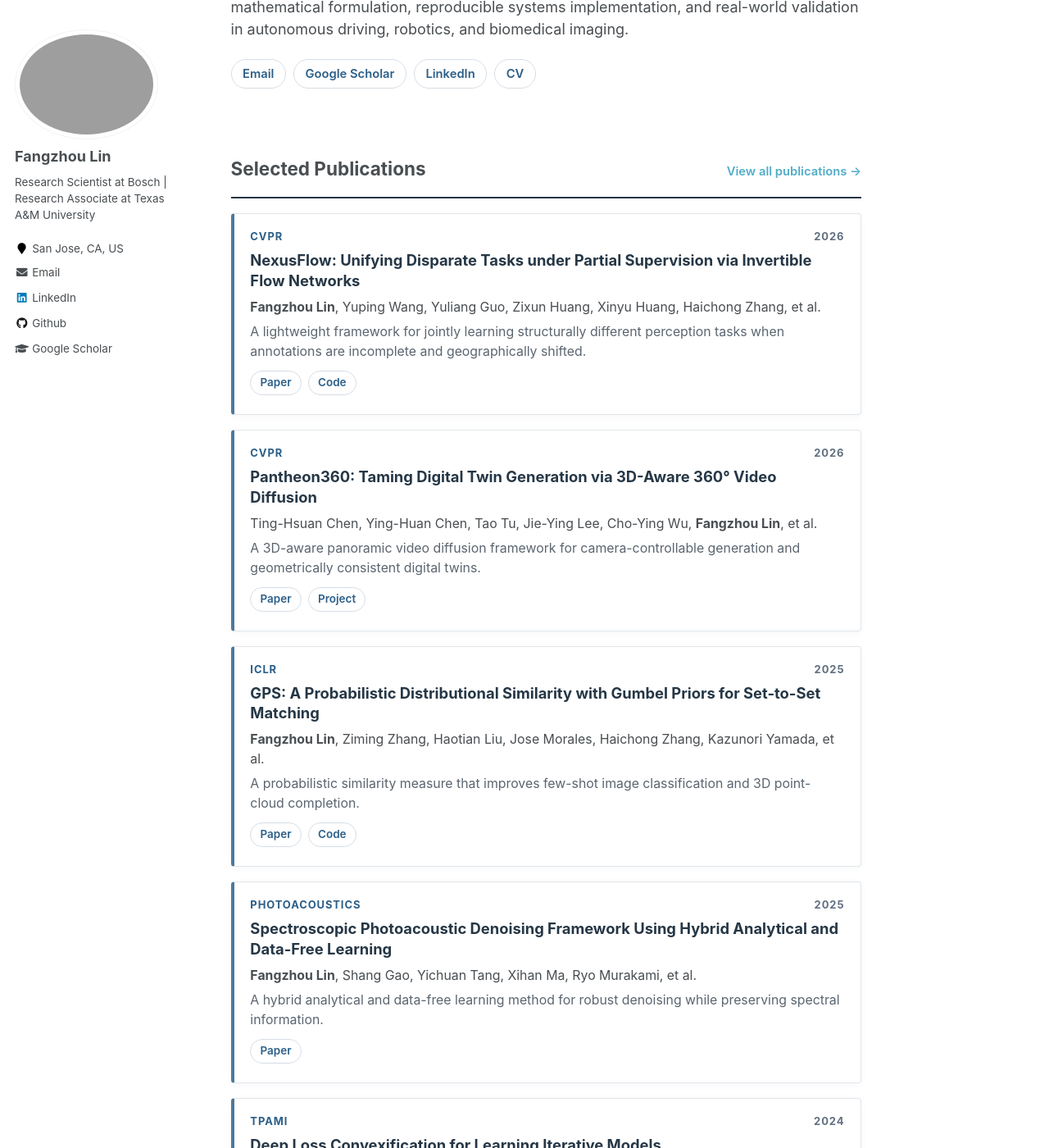
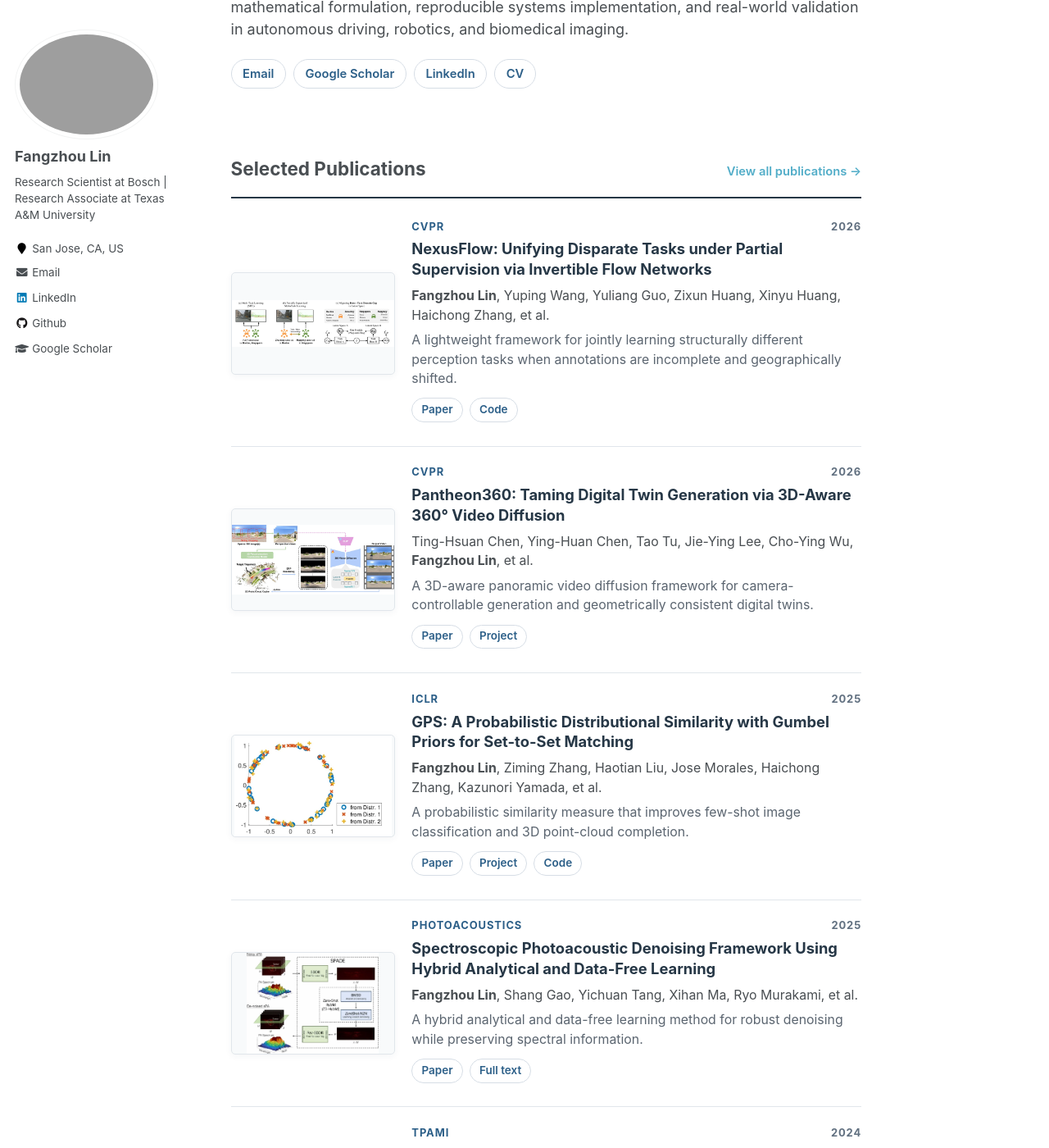
Before and after one commit to ark1234/ark1234.github.io, a Jekyll site: the page built from _pages/about.md, in a window 1280 px wide and 1400 px high, scrolled down 324 px. Shown: the whole window at 82% size. Built offline with Jekyll 4.4.1, drawn with Linux system fonts in a browser that asks for light colours.

Commit message:
Add publication thumbnails and links

```diff
--- a/_pages/about.md
+++ b/_pages/about.md
@@ -26,67 +26,107 @@ My research develops learning-based perception, predictive world models and plan
   </div>
 
   <article class="publication-card">
-    <div class="publication-meta"><span>CVPR</span><time>2026</time></div>
-    <h3><a href="https://openaccess.thecvf.com/content/CVPR2026/html/Lin_NexusFlow_Unifying_Disparate_Tasks_under_Partial_Supervision_via_Invertible_Flow_CVPR_2026_paper.html">NexusFlow: Unifying Disparate Tasks under Partial Supervision via Invertible Flow Networks</a></h3>
-    <p><strong>Fangzhou Lin</strong>, Yuping Wang, Yuliang Guo, Zixun Huang, Xinyu Huang, Haichong Zhang, et al.</p>
-    <p class="publication-summary">A lightweight framework for jointly learning structurally different perception tasks when annotations are incomplete and geographically shifted.</p>
-    <p class="publication-actions"><a href="https://openaccess.thecvf.com/content/CVPR2026/html/Lin_NexusFlow_Unifying_Disparate_Tasks_under_Partial_Supervision_via_Invertible_Flow_CVPR_2026_paper.html">Paper</a><a href="https://github.com/ark1234/NexusFlow">Code</a></p>
+    <a class="publication-figure" href="https://openaccess.thecvf.com/content/CVPR2026/html/Lin_NexusFlow_Unifying_Disparate_Tasks_under_Partial_Supervision_via_Invertible_Flow_CVPR_2026_paper.html" aria-label="Open the NexusFlow paper">
+      <img src="/images/publications/nexusflow.webp" alt="NexusFlow problem setup for partially supervised multi-task learning" loading="lazy" decoding="async">
+    </a>
+    <div class="publication-content">
+      <div class="publication-meta"><span>CVPR</span><time>2026</time></div>
+      <h3><a href="https://openaccess.thecvf.com/content/CVPR2026/html/Lin_NexusFlow_Unifying_Disparate_Tasks_under_Partial_Supervision_via_Invertible_Flow_CVPR_2026_paper.html">NexusFlow: Unifying Disparate Tasks under Partial Supervision via Invertible Flow Networks</a></h3>
+      <p><strong>Fangzhou Lin</strong>, Yuping Wang, Yuliang Guo, Zixun Huang, Xinyu Huang, Haichong Zhang, et al.</p>
+      <p class="publication-summary">A lightweight framework for jointly learning structurally different perception tasks when annotations are incomplete and geographically shifted.</p>
+      <p class="publication-actions"><a href="https://openaccess.thecvf.com/content/CVPR2026/html/Lin_NexusFlow_Unifying_Disparate_Tasks_under_Partial_Supervision_via_Invertible_Flow_CVPR_2026_paper.html">Paper</a><a href="https://github.com/ark1234/NexusFlow">Code</a></p>
+    </div>
   </article>
 
   <article class="publication-card">
-    <div class="publication-meta"><span>CVPR</span><time>2026</time></div>
-    <h3><a href="https://openaccess.thecvf.com/content/CVPR2026/html/Chen_Pantheon360_Taming_Digital_Twin_Generation_via_3D-Aware_360deg_Video_Diffusion_CVPR_2026_paper.html">Pantheon360: Taming Digital Twin Generation via 3D-Aware 360&deg; Video Diffusion</a></h3>
-    <p>Ting-Hsuan Chen, Ying-Huan Chen, Tao Tu, Jie-Ying Lee, Cho-Ying Wu, <strong>Fangzhou Lin</strong>, et al.</p>
-    <p class="publication-summary">A 3D-aware panoramic video diffusion framework for camera-controllable generation and geometrically consistent digital twins.</p>
-    <p class="publication-actions"><a href="https://openaccess.thecvf.com/content/CVPR2026/html/Chen_Pantheon360_Taming_Digital_Twin_Generation_via_3D-Aware_360deg_Video_Diffusion_CVPR_2026_paper.html">Paper</a><a href="https://koi953215.github.io/pantheon360_page/">Project</a></p>
+    <a class="publication-figure" href="https://koi953215.github.io/pantheon360_page/" aria-label="Open the Pantheon360 project page">
+      <img src="/images/publications/pantheon360.webp" alt="Pantheon360 pipeline for 3D-aware panoramic video diffusion" loading="lazy" decoding="async">
+    </a>
+    <div class="publication-content">
+      <div class="publication-meta"><span>CVPR</span><time>2026</time></div>
+      <h3><a href="https://openaccess.thecvf.com/content/CVPR2026/html/Chen_Pantheon360_Taming_Digital_Twin_Generation_via_3D-Aware_360deg_Video_Diffusion_CVPR_2026_paper.html">Pantheon360: Taming Digital Twin Generation via 3D-Aware 360&deg; Video Diffusion</a></h3>
+      <p>Ting-Hsuan Chen, Ying-Huan Chen, Tao Tu, Jie-Ying Lee, Cho-Ying Wu, <strong>Fangzhou Lin</strong>, et al.</p>
+      <p class="publication-summary">A 3D-aware panoramic video diffusion framework for camera-controllable generation and geometrically consistent digital twins.</p>
+      <p class="publication-actions"><a href="https://openaccess.thecvf.com/content/CVPR2026/html/Chen_Pantheon360_Taming_Digital_Twin_Generation_via_3D-Aware_360deg_Video_Diffusion_CVPR_2026_paper.html">Paper</a><a href="https://koi953215.github.io/pantheon360_page/">Project</a></p>
+    </div>
   </article>
 
   <article class="publication-card">
-    <div class="publication-meta"><span>ICLR</span><time>2025</time></div>
-    <h3><a href="https://gpsprojpage.github.io/">GPS: A Probabilistic Distributional Similarity with Gumbel Priors for Set-to-Set Matching</a></h3>
-    <p><strong>Fangzhou Lin</strong>, Ziming Zhang, Haotian Liu, Jose Morales, Haichong Zhang, Kazunori Yamada, et al.</p>
-    <p class="publication-summary">A probabilistic similarity measure that improves few-shot image classification and 3D point-cloud completion.</p>
-    <p class="publication-actions"><a href="https://proceedings.iclr.cc/paper_files/paper/2025/file/637a456d89289769ac1ab29617ef7213-Paper-Conference.pdf">Paper</a><a href="https://github.com/ark1234/ICLR2025-GPS">Code</a></p>
+    <a class="publication-figure" href="https://gpsprojpage.github.io/" aria-label="Open the GPS project page">
+      <img src="/images/publications/gps.webp" alt="GPS set-to-set matching example with samples from two distributions" loading="lazy" decoding="async">
+    </a>
+    <div class="publication-content">
+      <div class="publication-meta"><span>ICLR</span><time>2025</time></div>
+      <h3><a href="https://gpsprojpage.github.io/">GPS: A Probabilistic Distributional Similarity with Gumbel Priors for Set-to-Set Matching</a></h3>
+      <p><strong>Fangzhou Lin</strong>, Ziming Zhang, Haotian Liu, Jose Morales, Haichong Zhang, Kazunori Yamada, et al.</p>
+      <p class="publication-summary">A probabilistic similarity measure that improves few-shot image classification and 3D point-cloud completion.</p>
+      <p class="publication-actions"><a href="https://proceedings.iclr.cc/paper_files/paper/2025/file/637a456d89289769ac1ab29617ef7213-Paper-Conference.pdf">Paper</a><a href="https://gpsprojpage.github.io/">Project</a><a href="https://github.com/ark1234/ICLR2025-GPS">Code</a></p>
+    </div>
   </article>
 
   <article class="publication-card">
-    <div class="publication-meta"><span>Photoacoustics</span><time>2025</time></div>
-    <h3><a href="https://doi.org/10.1016/j.pacs.2025.100729">Spectroscopic Photoacoustic Denoising Framework Using Hybrid Analytical and Data-Free Learning</a></h3>
-    <p><strong>Fangzhou Lin</strong>, Shang Gao, Yichuan Tang, Xihan Ma, Ryo Murakami, et al.</p>
-    <p class="publication-summary">A hybrid analytical and data-free learning method for robust denoising while preserving spectral information.</p>
-    <p class="publication-actions"><a href="https://doi.org/10.1016/j.pacs.2025.100729">Paper</a></p>
+    <a class="publication-figure" href="https://doi.org/10.1016/j.pacs.2025.100729" aria-label="Open the SPADE paper">
+      <img src="/images/publications/spade.webp" alt="SPADE graphical abstract for spectroscopic photoacoustic denoising" loading="lazy" decoding="async">
+    </a>
+    <div class="publication-content">
+      <div class="publication-meta"><span>Photoacoustics</span><time>2025</time></div>
+      <h3><a href="https://doi.org/10.1016/j.pacs.2025.100729">Spectroscopic Photoacoustic Denoising Framework Using Hybrid Analytical and Data-Free Learning</a></h3>
+      <p><strong>Fangzhou Lin</strong>, Shang Gao, Yichuan Tang, Xihan Ma, Ryo Murakami, et al.</p>
+      <p class="publication-summary">A hybrid analytical and data-free learning method for robust denoising while preserving spectral information.</p>
+      <p class="publication-actions"><a href="https://doi.org/10.1016/j.pacs.2025.100729">Paper</a><a href="https://pmc.ncbi.nlm.nih.gov/articles/PMC12098154/">Full text</a></p>
+    </div>
   </article>
 
   <article class="publication-card">
-    <div class="publication-meta"><span>TPAMI</span><time>2024</time></div>
-    <h3><a href="https://doi.org/10.1109/TPAMI.2024.3509860">Deep Loss Convexification for Learning Iterative Models</a></h3>
-    <p>Ziming Zhang, Yuping Shao, Yiqing Zhang, <strong>Fangzhou Lin</strong>, Haichong Zhang, Elke Rundensteiner</p>
-    <p class="publication-summary">A learning framework that reshapes test-time loss landscapes to improve convergence in iterative models.</p>
-    <p class="publication-actions"><a href="https://doi.org/10.1109/TPAMI.2024.3509860">Paper</a></p>
+    <a class="publication-figure" href="https://doi.org/10.1109/TPAMI.2024.3509860" aria-label="Open the Deep Loss Convexification paper">
+      <img src="/images/publications/deep-loss-convexification.webp" alt="Deep Loss Convexification illustration of reshaped loss landscapes" loading="lazy" decoding="async">
+    </a>
+    <div class="publication-content">
+      <div class="publication-meta"><span>TPAMI</span><time>2024</time></div>
+      <h3><a href="https://doi.org/10.1109/TPAMI.2024.3509860">Deep Loss Convexification for Learning Iterative Models</a></h3>
+      <p>Ziming Zhang, Yuping Shao, Yiqing Zhang, <strong>Fangzhou Lin</strong>, Haichong Zhang, Elke Rundensteiner</p>
+      <p class="publication-summary">A learning framework that reshapes test-time loss landscapes to improve convergence in iterative models.</p>
+      <p class="publication-actions"><a href="https://doi.org/10.1109/TPAMI.2024.3509860">Paper</a><a href="https://arxiv.org/abs/2411.10649">arXiv</a></p>
+    </div>
   </article>
 
   <article class="publication-card">
-    <div class="publication-meta"><span>IROS Oral</span><time>2024</time></div>
-    <h3><a href="https://arxiv.org/abs/2409.06171">Loss Distillation via Gradient Matching for Point Cloud Completion with Weighted Chamfer Distance</a></h3>
-    <p><strong>Fangzhou Lin</strong>, Haotian Liu, Haoying Zhou, Songlin Hou, Kazunori Yamada, et al.</p>
-    <p class="publication-summary">A parameter-free loss-search approach that distills strong geometric objectives through gradient matching.</p>
-    <p class="publication-actions"><a href="https://arxiv.org/abs/2409.06171">Paper</a><a href="https://github.com/ark1234/IROS2024-LossDistillationWeightedCD">Code</a></p>
+    <a class="publication-figure" href="https://arxiv.org/abs/2409.06171" aria-label="Open the Loss Distillation paper">
+      <img src="/images/publications/loss-distillation.webp" alt="Gradient weight distributions used in Loss Distillation" loading="lazy" decoding="async">
+    </a>
+    <div class="publication-content">
+      <div class="publication-meta"><span>IROS Oral</span><time>2024</time></div>
+      <h3><a href="https://arxiv.org/abs/2409.06171">Loss Distillation via Gradient Matching for Point Cloud Completion with Weighted Chamfer Distance</a></h3>
+      <p><strong>Fangzhou Lin</strong>, Haotian Liu, Haoying Zhou, Songlin Hou, Kazunori Yamada, et al.</p>
+      <p class="publication-summary">A parameter-free loss-search approach that distills strong geometric objectives through gradient matching.</p>
+      <p class="publication-actions"><a href="https://arxiv.org/abs/2409.06171">Paper</a><a href="https://github.com/ark1234/IROS2024-LossDistillationWeightedCD">Code</a></p>
+    </div>
   </article>
 
   <article class="publication-card">
-    <div class="publication-meta"><span>NeurIPS</span><time>2023</time></div>
-    <h3><a href="https://proceedings.neurips.cc/paper_files/paper/2023/file/f2ea1943896474b7cd9796b93e526f6f-Paper-Conference.pdf">InfoCD: A Contrastive Chamfer Distance Loss for Point Cloud Completion</a></h3>
-    <p><strong>Fangzhou Lin</strong>, Yun Yue, Ziming Zhang, Songlin Hou, Kazunori Yamada, et al.</p>
-    <p class="publication-summary">A contrastive geometric objective that improves point-cloud completion across common architectures and benchmarks.</p>
-    <p class="publication-actions"><a href="https://proceedings.neurips.cc/paper_files/paper/2023/file/f2ea1943896474b7cd9796b93e526f6f-Paper-Conference.pdf">Paper</a><a href="https://github.com/ark1234/NeurIPS2023-InfoCD">Code</a></p>
+    <a class="publication-figure" href="https://proceedings.neurips.cc/paper_files/paper/2023/file/f2ea1943896474b7cd9796b93e526f6f-Paper-Conference.pdf" aria-label="Open the InfoCD paper">
+      <img src="/images/publications/infocd.webp" alt="InfoCD comparison across Gaussian distribution distances" loading="lazy" decoding="async">
+    </a>
+    <div class="publication-content">
+      <div class="publication-meta"><span>NeurIPS</span><time>2023</time></div>
+      <h3><a href="https://proceedings.neurips.cc/paper_files/paper/2023/file/f2ea1943896474b7cd9796b93e526f6f-Paper-Conference.pdf">InfoCD: A Contrastive Chamfer Distance Loss for Point Cloud Completion</a></h3>
+      <p><strong>Fangzhou Lin</strong>, Yun Yue, Ziming Zhang, Songlin Hou, Kazunori Yamada, et al.</p>
+      <p class="publication-summary">A contrastive geometric objective that improves point-cloud completion across common architectures and benchmarks.</p>
+      <p class="publication-actions"><a href="https://proceedings.neurips.cc/paper_files/paper/2023/file/f2ea1943896474b7cd9796b93e526f6f-Paper-Conference.pdf">Paper</a><a href="https://github.com/ark1234/NeurIPS2023-InfoCD">Code</a></p>
+    </div>
   </article>
 
   <article class="publication-card">
-    <div class="publication-meta"><span>ICCV</span><time>2023</time></div>
-    <h3><a href="https://openaccess.thecvf.com/content/ICCV2023/html/Lin_Hyperbolic_Chamfer_Distance_for_Point_Cloud_Completion_ICCV_2023_paper.html">Hyperbolic Chamfer Distance for Point Cloud Completion</a></h3>
-    <p><strong>Fangzhou Lin</strong>, Yun Yue, Songlin Hou, Xuechu Yu, Yajun Xu, Kazunori Yamada, Ziming Zhang</p>
-    <p class="publication-summary">A simple hyperbolic-space distance that reduces outlier sensitivity and improves reconstructed surface quality.</p>
-    <p class="publication-actions"><a href="https://openaccess.thecvf.com/content/ICCV2023/html/Lin_Hyperbolic_Chamfer_Distance_for_Point_Cloud_Completion_ICCV_2023_paper.html">Paper</a><a href="https://github.com/ark1234/ICCV2023-HyperCD">Code</a></p>
+    <a class="publication-figure" href="https://openaccess.thecvf.com/content/ICCV2023/html/Lin_Hyperbolic_Chamfer_Distance_for_Point_Cloud_Completion_ICCV_2023_paper.html" aria-label="Open the HyperCD paper">
+      <img src="/images/publications/hypercd.webp" alt="HyperCD point-cloud completion results across benchmark objects" loading="lazy" decoding="async">
+    </a>
+    <div class="publication-content">
+      <div class="publication-meta"><span>ICCV</span><time>2023</time></div>
+      <h3><a href="https://openaccess.thecvf.com/content/ICCV2023/html/Lin_Hyperbolic_Chamfer_Distance_for_Point_Cloud_Completion_ICCV_2023_paper.html">Hyperbolic Chamfer Distance for Point Cloud Completion</a></h3>
+      <p><strong>Fangzhou Lin</strong>, Yun Yue, Songlin Hou, Xuechu Yu, Yajun Xu, Kazunori Yamada, Ziming Zhang</p>
+      <p class="publication-summary">A simple hyperbolic-space distance that reduces outlier sensitivity and improves reconstructed surface quality.</p>
+      <p class="publication-actions"><a href="https://openaccess.thecvf.com/content/ICCV2023/html/Lin_Hyperbolic_Chamfer_Distance_for_Point_Cloud_Completion_ICCV_2023_paper.html">Paper</a><a href="https://github.com/ark1234/ICCV2023-HyperCD">Code</a></p>
+    </div>
   </article>
 </section>
 
--- a/_sass/_custom.scss
+++ b/_sass/_custom.scss
@@ -50,16 +50,57 @@
 }
 
 .publication-card {
+  display: grid;
+  grid-template-columns: minmax(175px, 26%) minmax(0, 1fr);
+  align-items: center;
+  gap: 1.15rem;
+  border: 0;
+  border-bottom: 1px solid #e1e6eb;
+  border-radius: 0;
+  margin: 0;
+  padding: 1.2rem 0;
+  box-shadow: none;
+}
+
+.publication-card:first-of-type {
+  padding-top: 0.35rem;
+}
+
+.publication-card:last-child {
+  border-bottom: 0;
+}
+
+.publication-figure {
+  display: flex;
+  align-items: center;
+  justify-content: center;
+  width: 100%;
+  aspect-ratio: 16 / 10;
+  overflow: hidden;
   border: 1px solid #e1e6eb;
-  border-left: 4px solid #4f789a;
-  border-radius: 4px;
-  margin: 0 0 1rem;
-  padding: 1rem 1.1rem 0.9rem;
-  box-shadow: 0 2px 8px rgba(35, 55, 70, 0.04);
+  border-radius: 5px;
+  background: #f8fafb;
+  box-shadow: 0 2px 8px rgba(35, 55, 70, 0.05);
+}
+
+.publication-figure img {
+  width: 100%;
+  height: 100%;
+  margin: 0;
+  object-fit: contain;
+  transition: transform 0.2s ease;
+}
+
+.publication-figure:hover img {
+  transform: scale(1.025);
+}
+
+.publication-content {
+  min-width: 0;
 }
 
 .publication-card h3 {
-  margin: 0.35rem 0 0.45rem;
+  margin: 0.3rem 0 0.45rem;
   font-size: 1.02rem;
   line-height: 1.35;
 }
@@ -142,6 +183,16 @@
   }
 
   .publication-card {
-    padding: 0.9rem;
+    grid-template-columns: 1fr;
+    gap: 0.85rem;
+    padding: 1.15rem 0;
+  }
+
+  .publication-card:first-of-type {
+    padding-top: 0.4rem;
+  }
+
+  .publication-figure {
+    max-width: 28rem;
   }
 }
```
Also changed, not shown: images/publications/deep-loss-convexification.webp (added), images/publications/gps.webp (added), images/publications/hypercd.webp (added), images/publications/infocd.webp (added), images/publications/loss-distillation.webp (added), images/publications/nexusflow.webp (added), images/publications/pantheon360.webp (added), images/publications/spade.webp (added).
